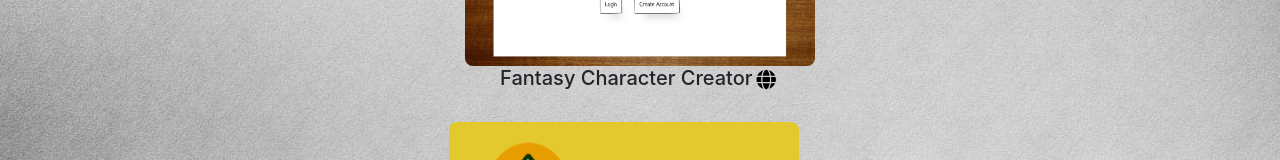
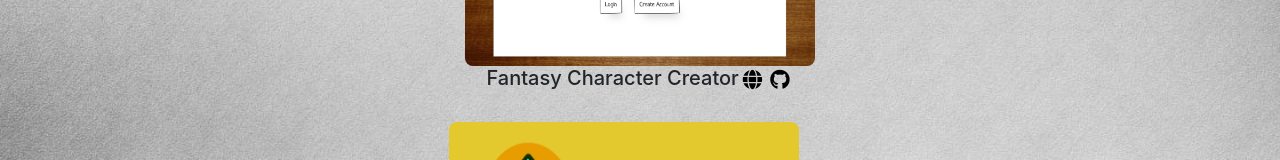
Before and after one commit to insideseanshead/portfolio-react, a React (Create React App) app: page /portfolio in a window 1280 px wide. Shown: the part 297-457 px from the top of the page. Built offline with nearby package versions, Linux system fonts and the light colour scheme; a web font is replaced by a local one.

Commit message:
icon updates

```diff
--- a/src/components/pages/PortfolioPage/Portfolio.js
+++ b/src/components/pages/PortfolioPage/Portfolio.js
@@ -29,7 +29,7 @@ function Portfolio() {
           <i class="fa fa-globe mag-icon" aria-hidden="true"></i>
           </a >
           <a href="https://github.com/artuis/dnd-action-calculator" target="_blank" rel="noopener noreferrer">
-          <FontAwesomeIcon icon="github" />
+          <i class="fab fa-github mag-icon" aria-hidden="true"></i>
           </a >
           </span>
           </h5 >
```
